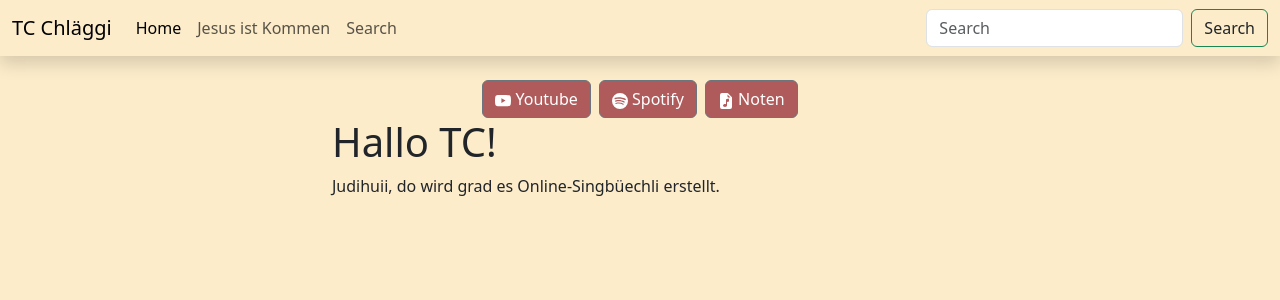
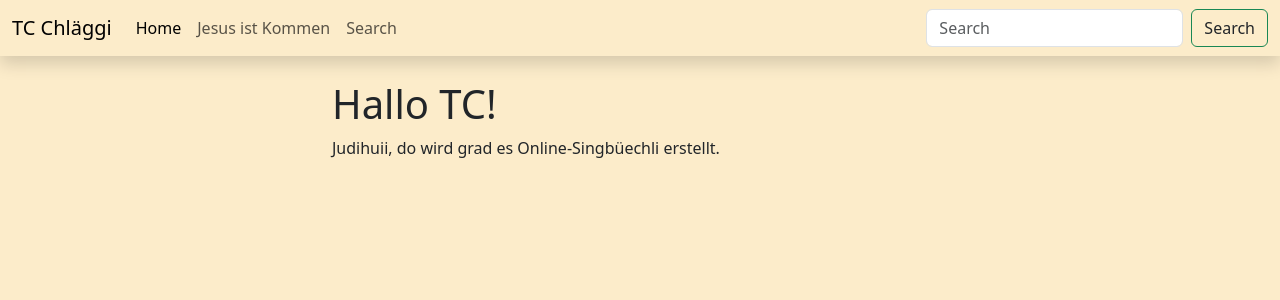
Before and after one commit to Soraxem/song-dist, a Jekyll site: the page built from index.md, in a window 1280 px wide. Shown: the top 300 px of the page. Built offline with Jekyll 4.4.1, drawn with Linux system fonts in a browser that asks for light colours.

Commit message:
Removed buttons from default layout

```diff
--- a/_layouts/default.html
+++ b/_layouts/default.html
@@ -31,30 +31,6 @@
       <div class="col-md-2 col-lg-3 d-none d-lg-block d-print-none mt-2 mt-md-4 sticky-top">
       </div>
       <div class="col-md-8 col-lg-6 mt-2 mt-md-4">
-        <div class="d-grid gap-2 d-md-flex justify-content-md-center">
-
-          <button type="button" class="btn btn-secondary">
-            <svg xmlns="http://www.w3.org/2000/svg" width="16" height="16" fill="currentColor" class="bi bi-youtube" viewBox="0 0 16 16">
-              <path d="M8.051 1.999h.089c.822.003 4.987.033 6.11.335a2.01 2.01 0 0 1 1.415 1.42c.101.38.172.883.22 1.402l.01.104.022.26.008.104c.065.914.073 1.77.074 1.957v.075c-.001.194-.01 1.108-.082 2.06l-.008.105-.009.104c-.05.572-.124 1.14-.235 1.558a2.007 2.007 0 0 1-1.415 1.42c-1.16.312-5.569.334-6.18.335h-.142c-.309 0-1.587-.006-2.927-.052l-.17-.006-.087-.004-.171-.007-.171-.007c-1.11-.049-2.167-.128-2.654-.26a2.007 2.007 0 0 1-1.415-1.419c-.111-.417-.185-.986-.235-1.558L.09 9.82l-.008-.104A31.4 31.4 0 0 1 0 7.68v-.123c.002-.215.01-.958.064-1.778l.007-.103.003-.052.008-.104.022-.26.01-.104c.048-.519.119-1.023.22-1.402a2.007 2.007 0 0 1 1.415-1.42c.487-.13 1.544-.21 2.654-.26l.17-.007.172-.006.086-.003.171-.007A99.788 99.788 0 0 1 7.858 2h.193zM6.4 5.209v4.818l4.157-2.408L6.4 5.209z"></path>
-            </svg>
-            Youtube
-          </button>
-
-          <button type="button" class="btn btn-secondary">
-            <svg xmlns="http://www.w3.org/2000/svg" width="16" height="16" fill="currentColor" class="bi bi-spotify" viewBox="0 0 16 16">
-              <path d="M8 0a8 8 0 1 0 0 16A8 8 0 0 0 8 0zm3.669 11.538a.498.498 0 0 1-.686.165c-1.879-1.147-4.243-1.407-7.028-.77a.499.499 0 0 1-.222-.973c3.048-.696 5.662-.397 7.77.892a.5.5 0 0 1 .166.686zm.979-2.178a.624.624 0 0 1-.858.205c-2.15-1.321-5.428-1.704-7.972-.932a.625.625 0 0 1-.362-1.194c2.905-.881 6.517-.454 8.986 1.063a.624.624 0 0 1 .206.858zm.084-2.268C10.154 5.56 5.9 5.419 3.438 6.166a.748.748 0 1 1-.434-1.432c2.825-.857 7.523-.692 10.492 1.07a.747.747 0 1 1-.764 1.288z"></path>
-            </svg>
-            Spotify
-          </button>
-
-          <button type="button" class="btn btn-secondary">
-            <svg xmlns="http://www.w3.org/2000/svg" width="16" height="16" fill="currentColor" class="bi bi-file-earmark-music-fill" viewBox="0 0 16 16">
-              <path d="M9.293 0H4a2 2 0 0 0-2 2v12a2 2 0 0 0 2 2h8a2 2 0 0 0 2-2V4.707A1 1 0 0 0 13.707 4L10 .293A1 1 0 0 0 9.293 0zM9.5 3.5v-2l3 3h-2a1 1 0 0 1-1-1zM11 6.64v1.75l-2 .5v3.61c0 .495-.301.883-.662 1.123C7.974 13.866 7.499 14 7 14c-.5 0-.974-.134-1.338-.377-.36-.24-.662-.628-.662-1.123s.301-.883.662-1.123C6.026 11.134 6.501 11 7 11c.356 0 .7.068 1 .196V6.89a1 1 0 0 1 .757-.97l1-.25A1 1 0 0 1 11 6.64z"></path>
-            </svg>
-            Noten
-          </button>
-
-        </div>
         {{ content -}}
       </div>
     </div>
```
